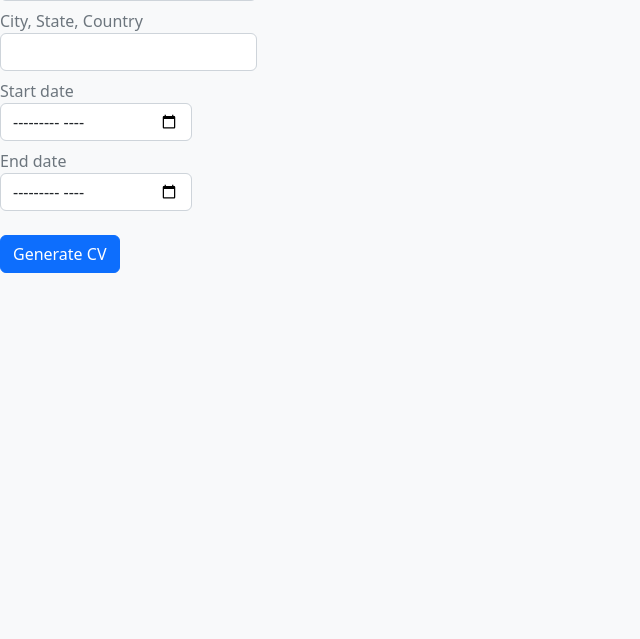
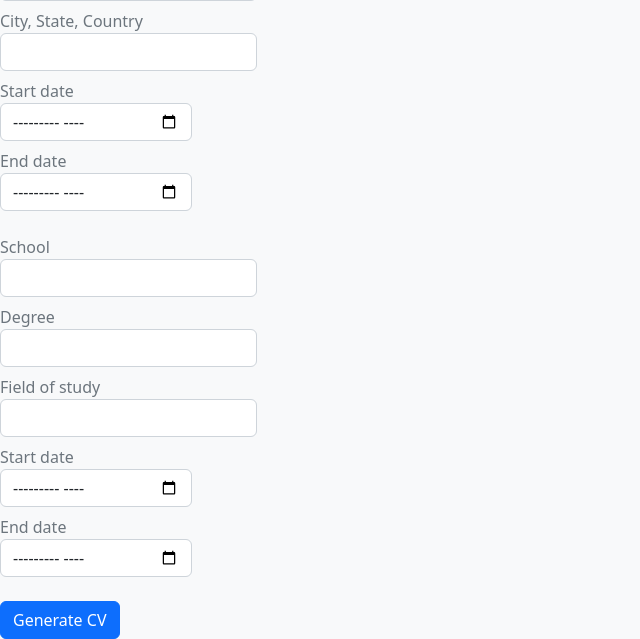
Before and after one commit to hakanayata/cv-generator, a Flask app: page / in a window 1280 px wide. Shown: the part 667-1306 px from the top of the page, without its empty margins (0-640 px from the left). Before the commit the page ends 940 px from the top, so only its background shows below. Run offline with Flask 2, Linux system fonts and the light colour scheme.

Commit message:
Edu section added

```diff
--- a/templates/index.html
+++ b/templates/index.html
@@ -45,6 +45,19 @@
             <label class="text-secondary">End date</label>
             <input class="form-control mb-2 w-auto" type="month" name="end-exp">
         </div>
+        <!-- education -->
+        <div class="my-4">
+            <label class="text-secondary">School</label>
+            <input class="form-control mb-2 w-auto" type="text" name="school">
+            <label class="text-secondary">Degree</label>
+            <input class="form-control mb-2 w-auto" type="text" name="degree">
+            <label class="text-secondary">Field of study</label>
+            <input class="form-control mb-2 w-auto" type="text" name="study-field">
+            <label class="text-secondary">Start date</label>
+            <input class="form-control mb-2 w-auto" type="month" name="start-edu">
+            <label class="text-secondary">End date</label>
+            <input class="form-control mb-2 w-auto" type="month" name="end-edu">
+        </div>
 
         <button class="btn btn-primary w-auto" type="submit">Generate CV</button>
 
```
